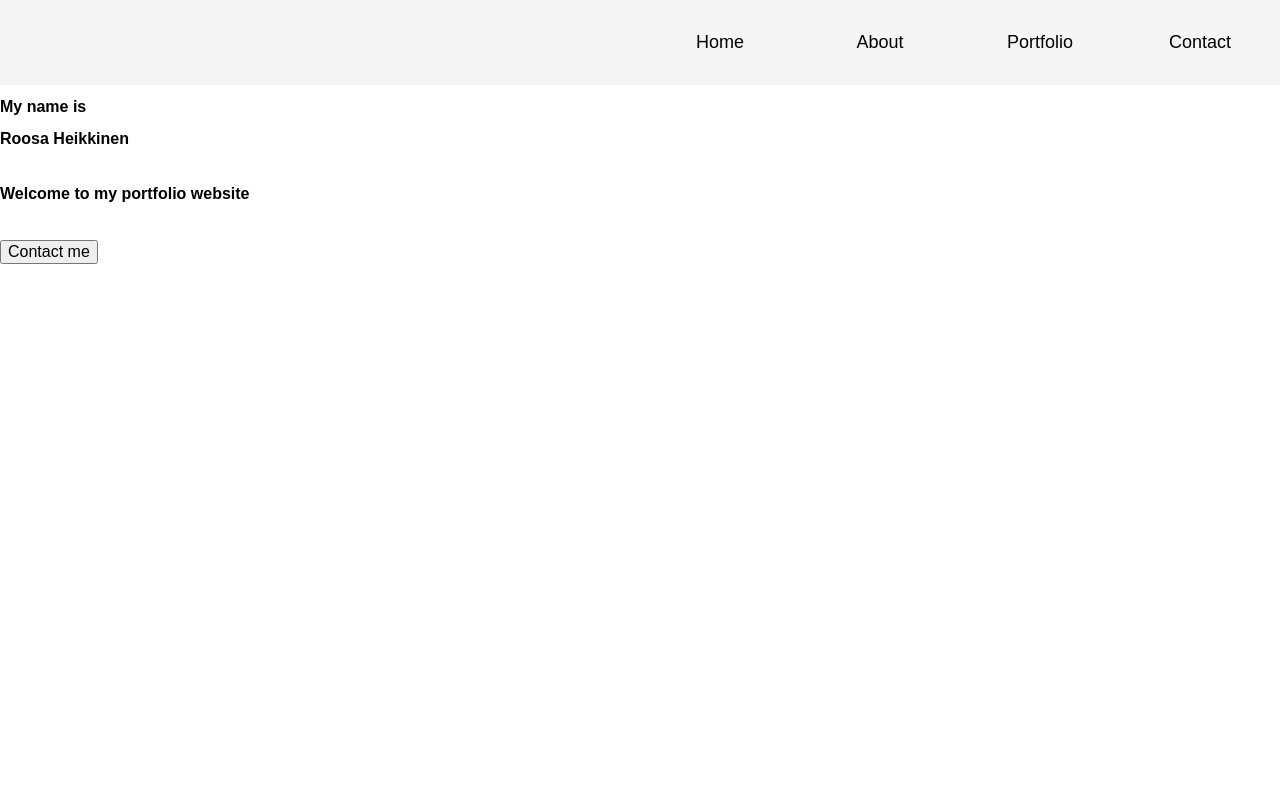
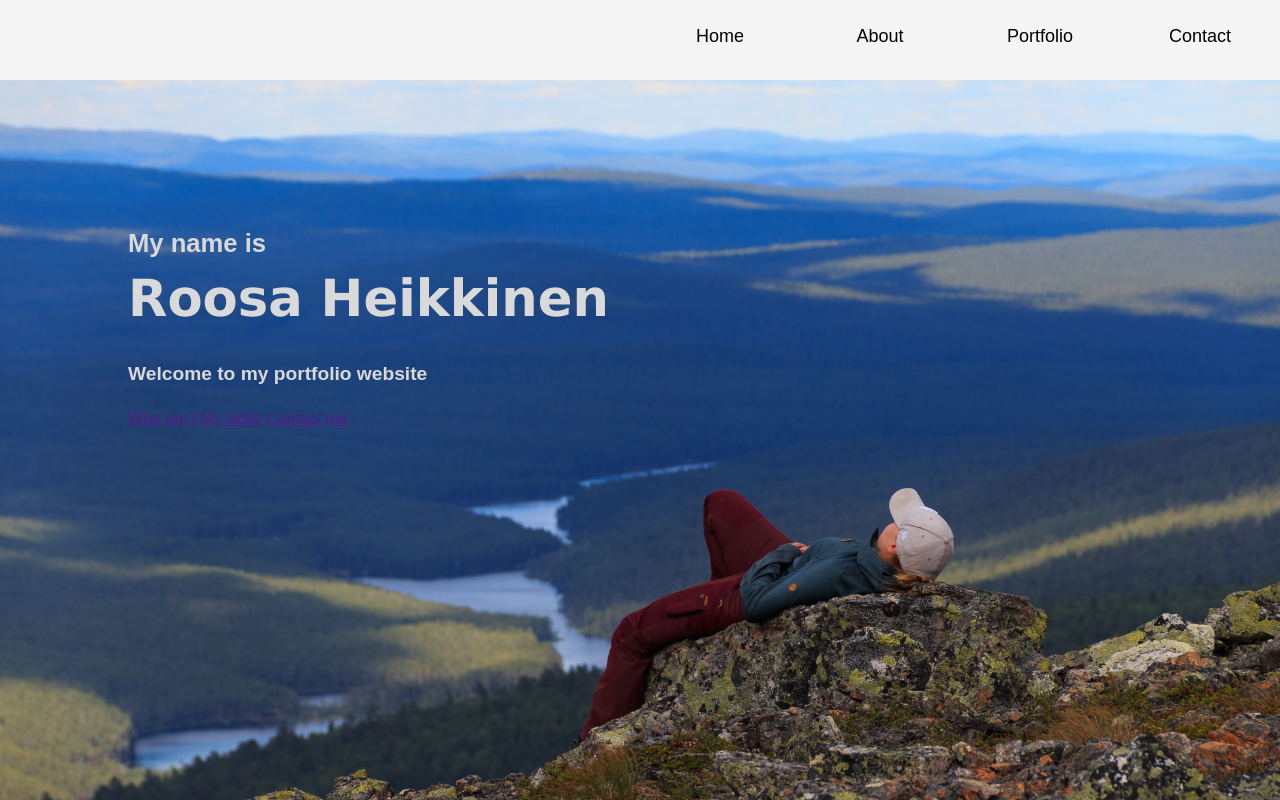
Before and after one commit to RosbaEve/Frontend, a plain HTML site: page index.html in a window 1280 px wide. Drawn offline with Linux system fonts and the light colour scheme.

Commit message:
styling frontpage view

```diff
--- a/index.html
+++ b/index.html
@@ -15,13 +15,18 @@
             <a href="">Contact</a>
         </div>
 
-        <header>
+        <div class = "mainview">
             <h2>My name is</h2>
             <h1>Roosa Heikkinen</h1>
-            <h6>Welcome to my portfolio website</h6>
-        </header>
+            <h4>Welcome to my portfolio website</h4>
+            <div class ="links">
+                <a href="">Who am I</a>
+                <a href="">My skills</a>
+                <a href="">Contact me</a>
+            </div>
+        </div>
 
-        <button type="button">Contact me</button>
+
 
     </body>
 
--- a/style.css
+++ b/style.css
@@ -8,6 +8,8 @@ body{
     margin: 0px;
     padding: 0px;
     min-height: 100vh;
+    display: grid;
+    grid-template-rows: 10% 90%;
 }
 
 .navbar {
@@ -15,12 +17,13 @@ body{
     overflow: hidden;
     display: grid;
     grid-template-columns: 50% 12.5% 12.5% 12.5% 12.5%;
+    grid-template-rows: 100%;
   }
 
 .navbar a {
     display: block;
     text-align: center;
-    padding: 2rem;
+    padding: 2vw;
     text-decoration: none;
     font-size: large;
     color: black
@@ -29,3 +32,29 @@ body{
 .navbar a:hover {
     background-color: #D9D9D9;
 }
+
+.mainview {
+    padding: 10%;
+    background-image: url(img/background.jpg);
+    background-size: cover;
+    background-position: center center;
+    background-repeat: no-repeat;
+    max-height: 100%;
+    max-width: 100%;
+    color: #D9D9D9;
+}
+
+h1 {
+    font-size: 4vw;
+    font-family:'Lucida Sans', 'Lucida Sans Regular', 'Lucida Grande', 'Lucida Sans Unicode', Geneva, Verdana, sans-serif;
+    margin-top: 1%;
+}
+
+h2 {
+    font-size: 2vw;
+    margin-bottom: 0%;
+}
+
+h4 {
+    font-size: 1.5vw;
+}
```
Also changed, not shown: img/background.jpg (added).
